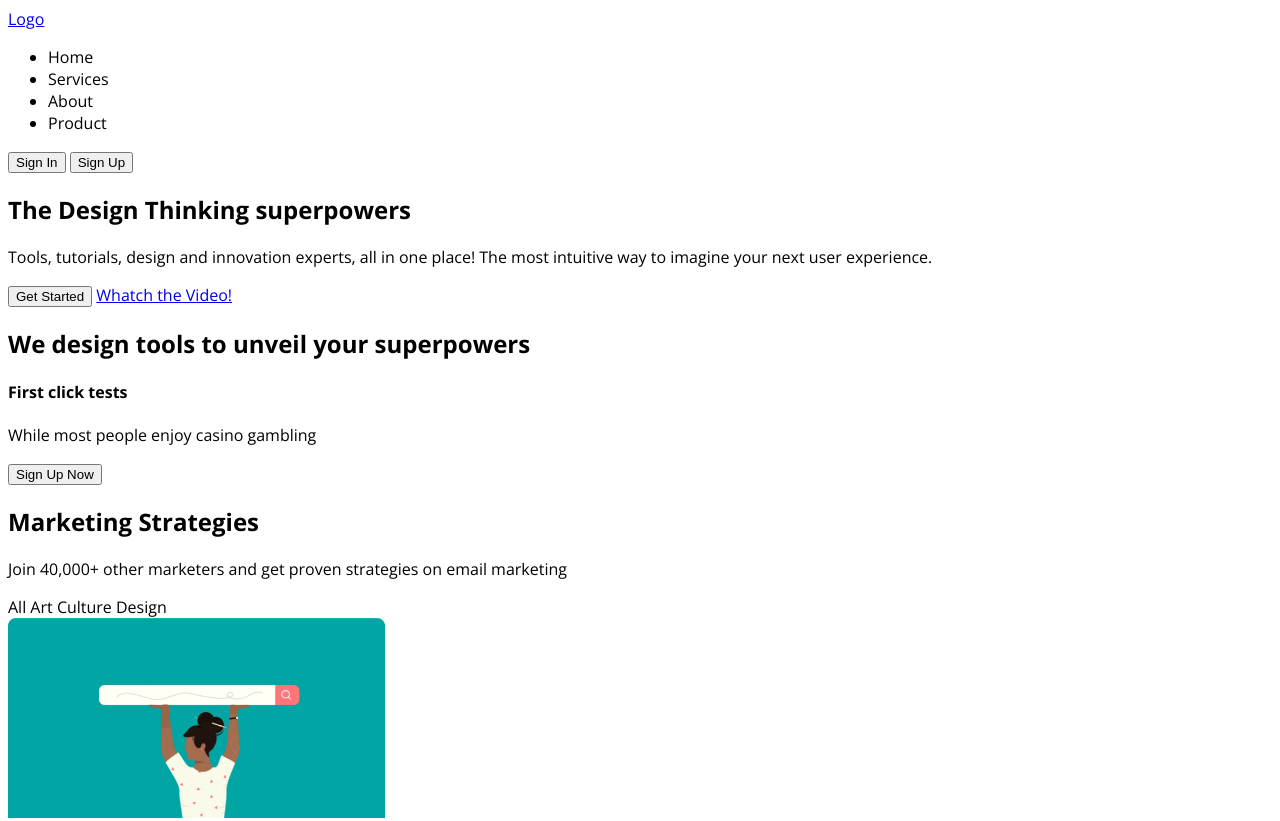
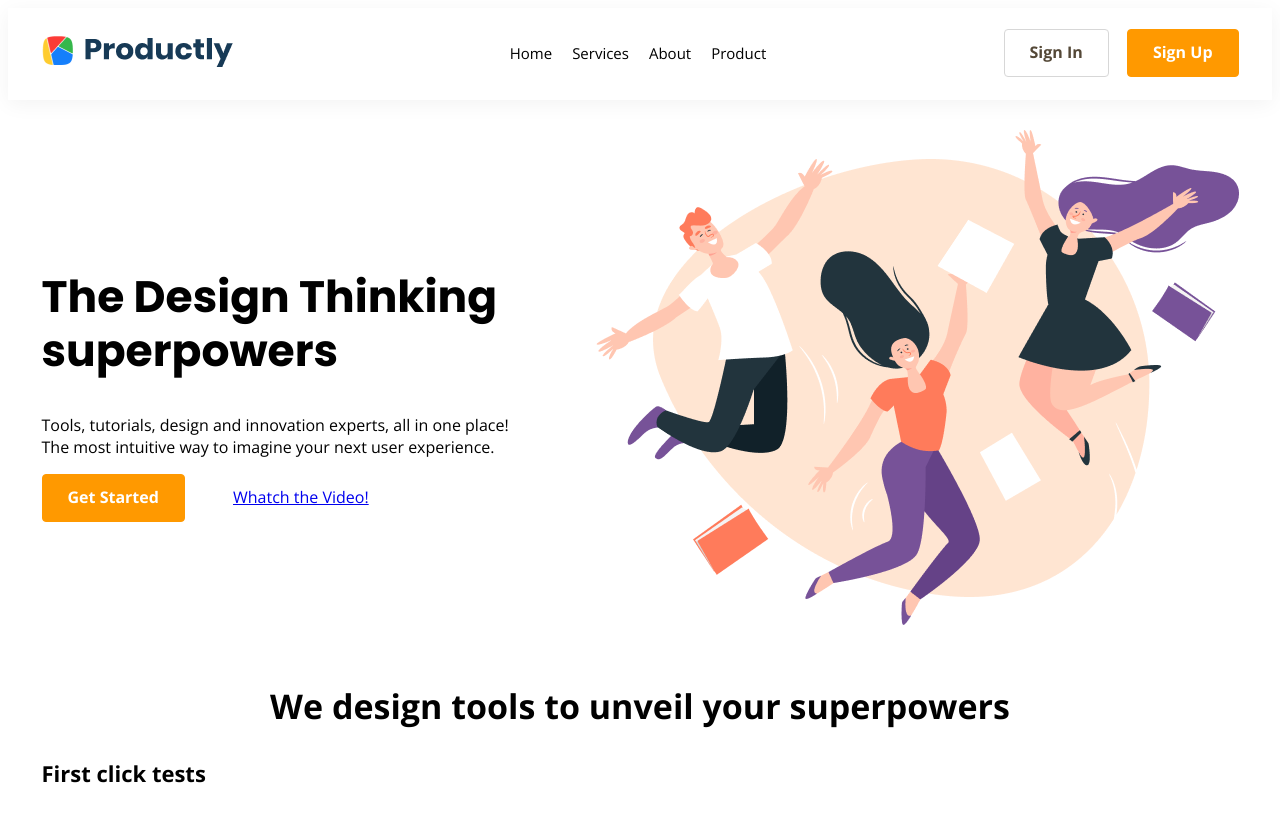
Before and after one commit to FazliakhmetovAmir/live_coding_repeat, a website: page index.html in a window 1280 px wide. Shown: the top 821 px of the page. Drawn offline with nearby package versions, Linux system fonts and the light colour scheme.

Commit message:
feat: create scss

```diff
--- a/index.html
+++ b/index.html
@@ -8,18 +8,20 @@
     <link rel="preconnect" href="https://fonts.googleapis.com">
     <link rel="preconnect" href="https://fonts.gstatic.com" crossorigin>
     <link href="https://fonts.googleapis.com/css2?family=Open+Sans:wght@400;700&family=Poppins:wght@400;700&display=swap" rel="stylesheet">
-    <link rel="stylesheet" href="style.css">
+    <link rel="stylesheet" href="sass/style.css">
 </head>
 <body>
     <header class="header">
-        <div class="wrapper">
-        <a href="#">Logo</a>
+        <div class="wrapper header__wrapper">
+        <a href="#">
+            <img src="img/header/Logo.png" alt="logo">
+        </a>
         <nav class="header__navigation">
             <ul class="navigation">
-                <li>Home</li>
-                <li>Services</li>
-                <li>About</li>
-                <li>Product</li>
+                <li class="navigation__link">Home</li>
+                <li class="navigation__link">Services</li>
+                <li class="navigation__link">About</li>
+                <li class="navigation__link">Product</li>
             </ul>
         </nav>
         <div class="header__buttons">
@@ -30,7 +32,7 @@
     </header>
     <main>
     <section class="promo">
-        <div class="wrapper">
+        <div class="wrapper promo__wrapper">
             <div class="promo__content">
                 <h1>The Design Thinking superpowers</h1>
                 <p>Tools, tutorials, design and innovation experts, all in one place!
@@ -43,6 +45,7 @@
                     </a>
                 </div>
             </div>
+            <img src="img/promo/Image.png" alt="promo_img">
         </div>
     </section>
     <section class="tools">
--- /dev/null
+++ b/sass/abstract/_constants.scss
@@ -0,0 +1,20 @@
+$color-primary: #FF9900;
+$color-aditional: #FF7549;
+$color-background: #FFEEE1;
+$color-link: #1943EF;
+$color-tag: #F5F5F5;
+$color-text: #544837;
+$color-heading: #2F281E;
+$color-border: #D7D7D7;
+$color-hovered: #BCD0E5;
+
+$color-violet: #7752BE;
+$color-yellow: #FAB005;
+$color-red: #F03E3D;
+$color-blue: #4DADF7;
+$color-light: #ffffff;
+
+$content-width: 1197px;
+$tablet-width: 768px;
+$mobile-big-width: 414px;
+$mobile-small-width: 320px;
--- /dev/null
+++ b/sass/base/_base.scss
@@ -0,0 +1,45 @@
+html {
+    font-size: 10px;
+  }
+
+  body {
+    font-size: 1.6rem;
+    font-family: "Open sans", Verdana, sans-serif;
+  }
+
+  h1 {
+    font-family: "Poppins", Verdana, sans-serif;
+    font-style: normal;
+    font-weight: 700;
+    font-size: 44px;
+    line-height: 54px;
+  }
+
+  h2 {
+    font-style: normal;
+    font-weight: 700;
+    font-size: 34px;
+    line-height: 46px;
+    text-align: center;
+  }
+
+  h3 {
+    font-style: normal;
+    font-weight: 700;
+    font-size: 24px;
+    line-height: 34px;
+  }
+
+  h4 {
+    font-style: normal;
+    font-weight: 600;
+    font-size: 22px;
+    line-height: 30px;
+  }
+
+  h5 {
+    font-style: normal;
+    font-weight: 700;
+    font-size: 16px;
+    line-height: 26px;
+  }
--- /dev/null
+++ b/sass/base/_buttons.scss
@@ -0,0 +1,38 @@
+.button {
+    font-family: "Open sans", Verdana, sans-serif;
+    padding: 11px 25px 13px ;
+    font-style: normal;
+    font-weight: 600;
+    font-size: 1.6rem;
+    line-height: 2.2rem;
+    border-radius: 4px;
+    cursor: pointer;
+    transition: all .3s;
+}
+
+.button_bordered {
+    background: $color-light;
+    border: 1px solid $color-border;
+    color: $color-text;
+}
+
+.button_colored {
+    background: $color-primary;
+    color: $color-light;
+    border: 1px solid $color-primary;
+}
+.button_colored:hover {
+    background: $color-aditional;
+    border-color: $color-aditional;
+}
+.button_bordered:hover {
+    background: $color-hovered;
+    border-color:$color-hovered;
+}
+
+.header__buttons>.button {
+    margin-left: 14px;
+}
+.header__buttons>.button:first-child {
+    margin-left: 0;
+}
--- /dev/null
+++ b/sass/component/_contact-us.scss
@@ -0,0 +1,3 @@
+.contact-us {
+    background: $color-background;
+}
--- /dev/null
+++ b/sass/component/_promo.scss
@@ -0,0 +1,17 @@
+.promo {
+    padding: 30px 0;
+}
+
+.promo__wrapper {
+    display: flex;
+    justify-content: space-between;
+    align-items: center;
+}
+
+.promo__content {
+    padding-right: 65px;
+}
+
+.promo__button>* {
+    margin-right: 44px;
+}
--- /dev/null
+++ b/sass/layout/_header.scss
@@ -0,0 +1,22 @@
+.header {
+    box-shadow: 0px 4px 20px rgba(0, 0, 0, 0.05);
+    background: $color-light;
+    padding: 15px 0 17px 0;
+}
+.header__wrapper {
+    display: flex;
+    align-items: center;
+    justify-content: space-between;
+}
+
+.navigation {
+    display: flex;
+}
+
+.navigation__link {
+    list-style: none;
+    padding: 0 10px;
+    cursor: pointer;
+    font-size: 1.5rem;
+    line-height: 2.8rem;
+}
--- /dev/null
+++ b/sass/layout/_wrapper.scss
@@ -0,0 +1,4 @@
+.wrapper {
+    max-width: $content-width;
+    margin: auto;
+}
--- /dev/null
+++ b/sass/style.scss
@@ -0,0 +1,10 @@
+@import "abstract/constants";
+//base
+@import "base/base";
+@import "base/buttons";
+//layout
+@import "layout/wrapper";
+@import "layout/header";
+//component
+@import "component/contact-us";
+@import "component/promo";
```
Also changed, not shown: package.json (added, +20 -0 lines), img/header/Logo.png (added), img/promo/Image.png (added), sass/style.css (added), style.css (deleted), 1 other file.
